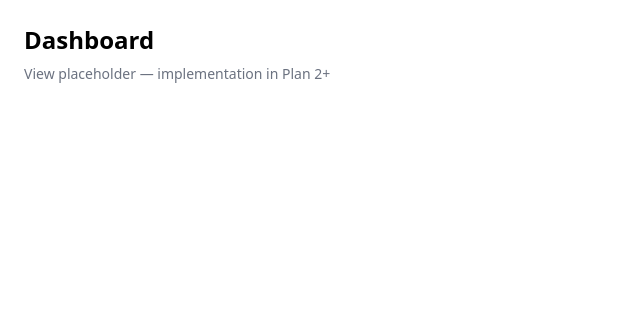
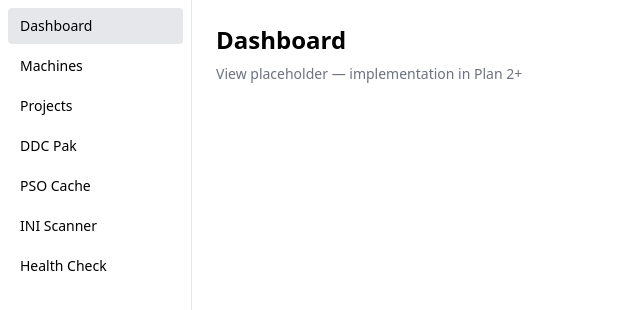
Before and after one commit to lanbipu/ue-cache-manager, a Vue app: page / in a window 1280 px wide. Shown: the top 310 px of the page, without its empty margins (0-640 px from the left). Built offline with nearby package versions, Linux system fonts and the light colour scheme; the HTML template or start-up script is replaced by a standard one.

Commit message:
feat: add app shell with activity bar navigation between 7 views

```diff
--- a/src/App.vue
+++ b/src/App.vue
@@ -1,9 +1,7 @@
 <script setup lang="ts">
-import { RouterView } from "vue-router";
+import AppShell from "@/components/shell/AppShell.vue";
 </script>
 
 <template>
-  <div class="h-full w-full">
-    <RouterView />
-  </div>
+  <AppShell />
 </template>
--- /dev/null
+++ b/src/components/shell/ActivityBar.vue
@@ -0,0 +1,33 @@
+<script setup lang="ts">
+import { RouterLink } from "vue-router";
+
+interface NavItem {
+  to: string;
+  label: string;
+}
+
+const items: NavItem[] = [
+  { to: "/", label: "Dashboard" },
+  { to: "/machines", label: "Machines" },
+  { to: "/projects", label: "Projects" },
+  { to: "/ddc-pak", label: "DDC Pak" },
+  { to: "/pso-cache", label: "PSO Cache" },
+  { to: "/ini-scanner", label: "INI Scanner" },
+  { to: "/health-check", label: "Health Check" },
+];
+</script>
+
+<template>
+  <nav class="flex flex-col w-48 border-r p-2 gap-1">
+    <RouterLink
+      v-for="item in items"
+      :key="item.to"
+      :to="item.to"
+      data-nav-item
+      class="px-3 py-2 rounded text-sm hover:bg-gray-100"
+      active-class="bg-gray-200 font-medium"
+    >
+      {{ item.label }}
+    </RouterLink>
+  </nav>
+</template>
--- /dev/null
+++ b/src/components/shell/AppShell.vue
@@ -0,0 +1,13 @@
+<script setup lang="ts">
+import { RouterView } from "vue-router";
+import ActivityBar from "./ActivityBar.vue";
+</script>
+
+<template>
+  <div class="flex h-full w-full">
+    <ActivityBar />
+    <main class="flex-1 overflow-auto">
+      <RouterView />
+    </main>
+  </div>
+</template>
```
Also changed, not shown: 1 other file (tests, documents, lock files or other folders).
